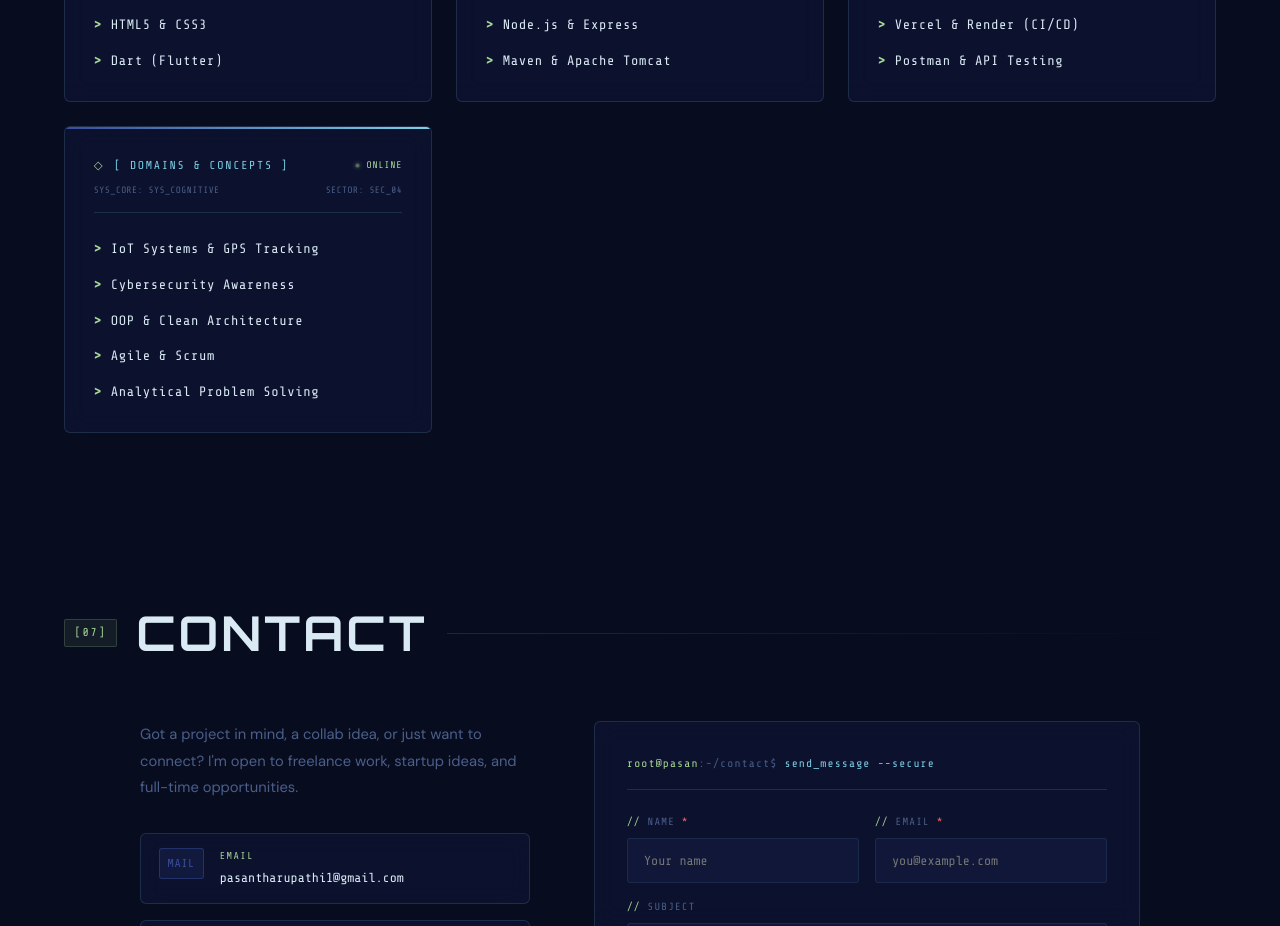
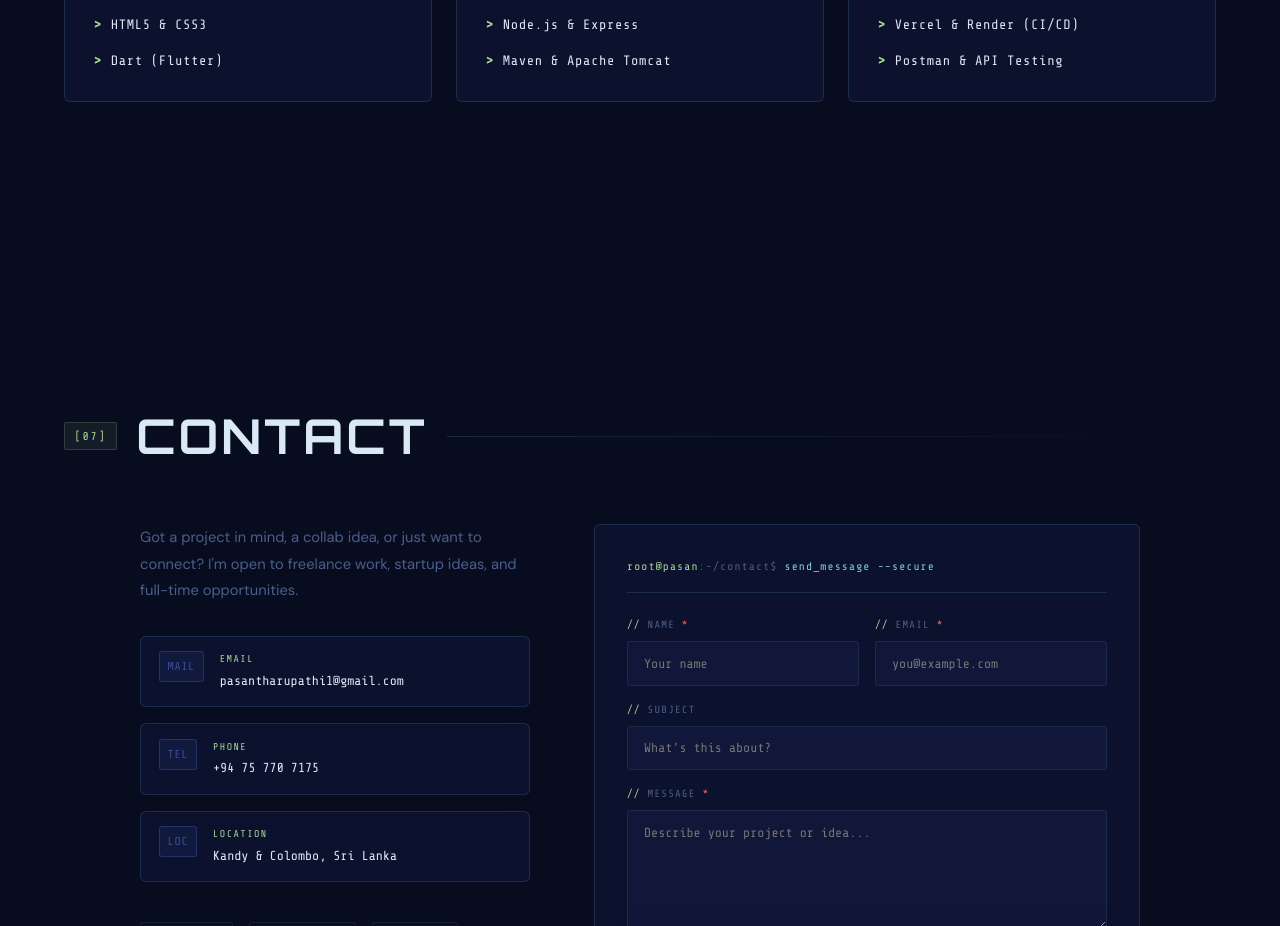
Before and after one commit to pasantharupathi/My_Portfolio_website, a React (Vite) app: page / in a window 1280 px wide. Shown: the part 6580-7506 px from the top of the page. Built offline with nearby package versions, Linux system fonts and the light colour scheme; no server answers.

Commit message:
remove the domain and concepts part

```diff
--- a/src/pages/Skills.jsx
+++ b/src/pages/Skills.jsx
@@ -36,19 +36,6 @@ const panels = [
       'Docker (Fundamentals)',
       'Vercel & Render (CI/CD)',
       'Postman & API Testing',
-    ],
-  },
-  {
-    title: '[ DOMAINS & CONCEPTS ]',
-    icon: '◇',
-    sector: 'SEC_04',
-    core: 'SYS_COGNITIVE',
-    skills: [
-      'IoT Systems & GPS Tracking',
-      'Cybersecurity Awareness',
-      'OOP & Clean Architecture',
-      'Agile & Scrum',
-      'Analytical Problem Solving',
     ],
   },
 ]
```
